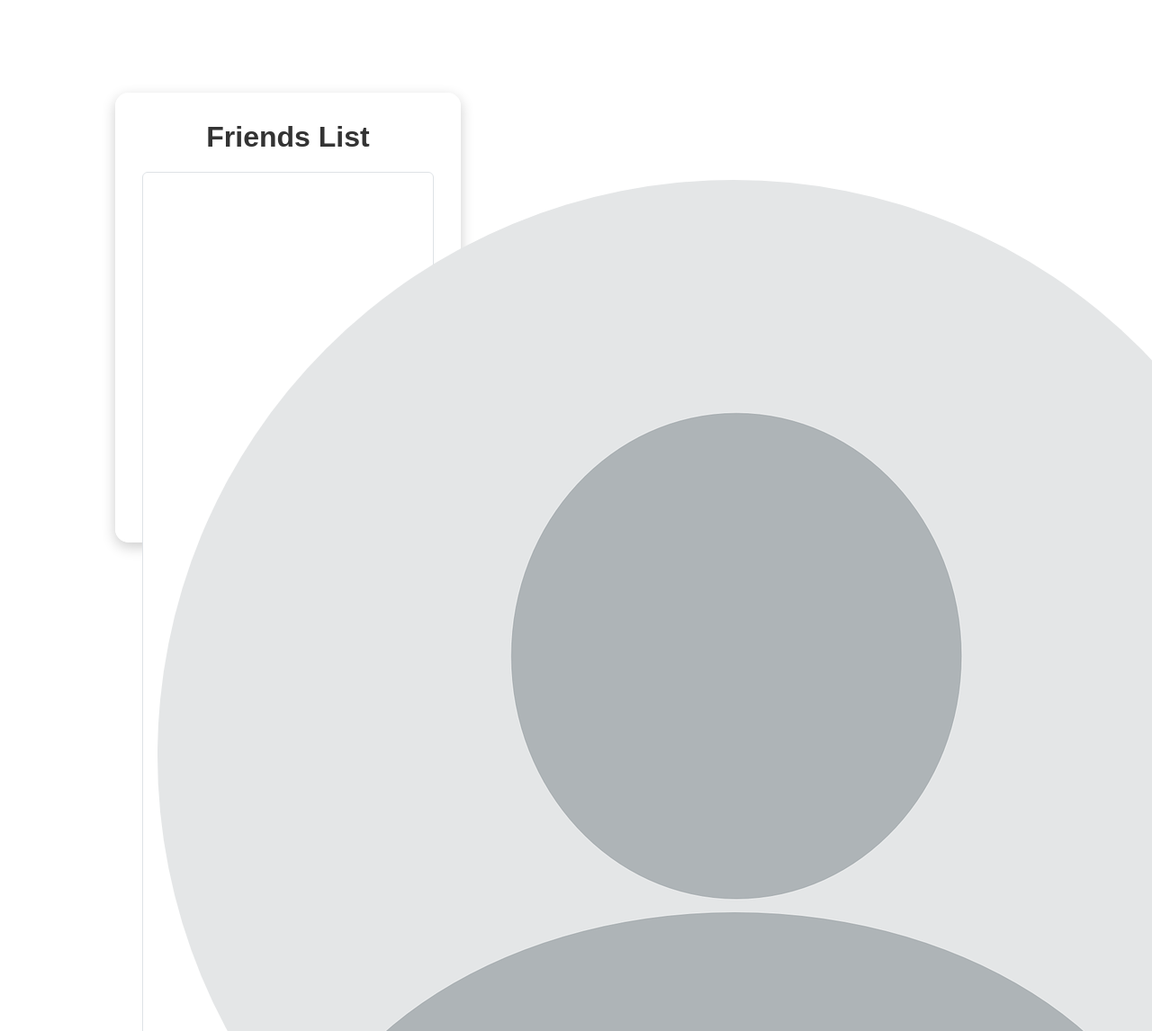
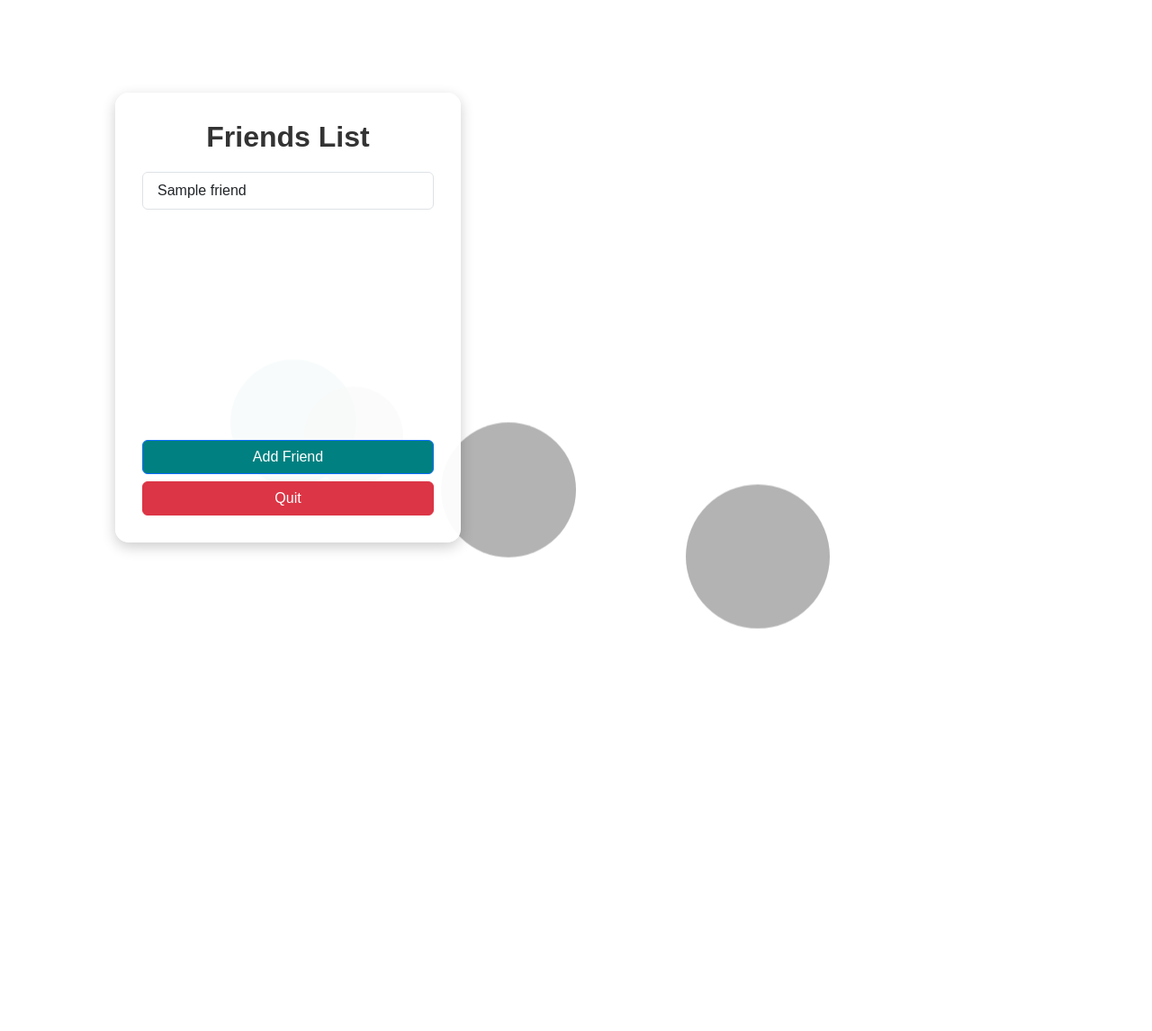
Before and after one commit to resilientdb/ResChat, a Django app: template app0/templates/index.html in a window 1280 px wide. Shown: the part 441-1587 px from the top of the page at 90% size. Run offline with Django 4.2, Linux system fonts and the light colour scheme; the template is opened without the code that fills it: most values are stand-ins (such as "Sample title", 1, 10 or a date in 2020); some libraries are stand-ins or nearby versions.

Commit message:
Profile picture remove

```diff
--- a/app0/templates/index.html
+++ b/app0/templates/index.html
@@ -100,7 +100,7 @@
                     <div class="list-group">
                         {% for friend in friends %}
                         <a href="{% url 'chat' username=friend %}" class="list-group-item list-group-item-action">
-                            <img src="{% static 'assets/dp.png' %}" alt="" class="profile-image rounded-circle">
+
                             {{ friend }}
                         </a>
                         {% endfor %}
```
